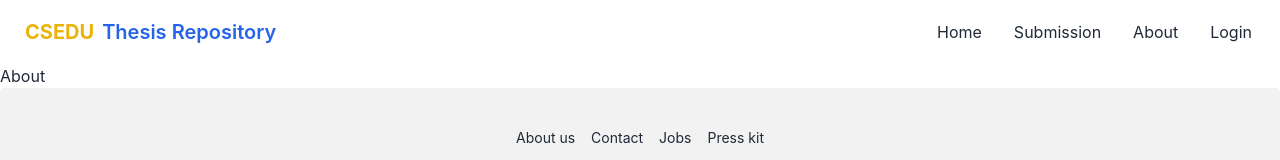
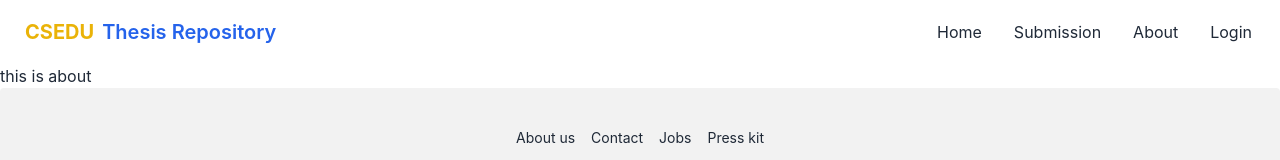
Before and after one commit to easakibahmad/csedu-thesis-repo, a React (Create React App) app: page /about in a window 1280 px wide. Shown: the top 160 px of the page. Built offline with nearby package versions, Linux system fonts and the light colour scheme.

Commit message:
about page modified

```diff
--- a/src/Pages/About/About.js
+++ b/src/Pages/About/About.js
@@ -1,11 +1,7 @@
-import React from 'react';
+import React from "react";
 
 const About = () => {
-    return (
-        <div>
-            About
-        </div>
-    );
+  return <div>this is about</div>;
 };
 
 export default About;
```
